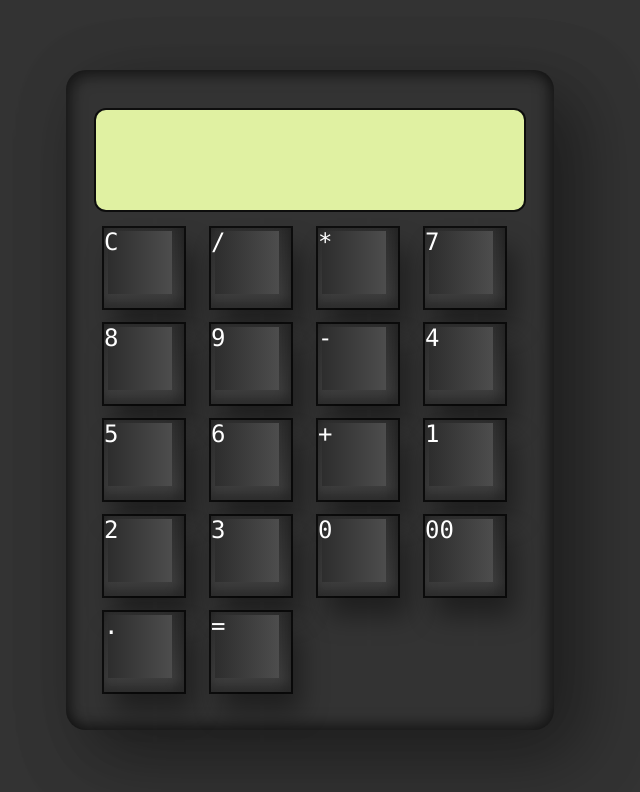
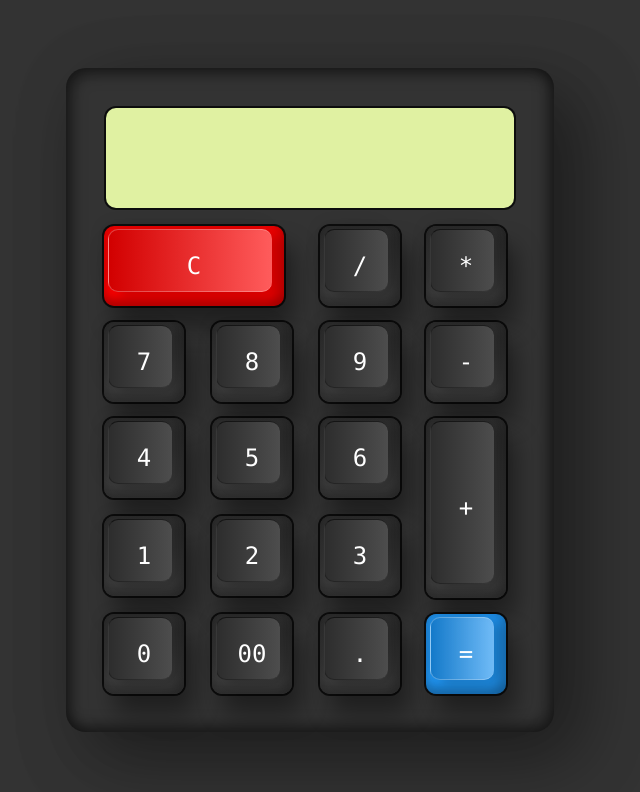
Before and after one commit to Svork7/JS-calculator, a plain HTML site: page index.html in a window 1280 px wide. Shown: the whole page, without its empty margins (330-970 px from the left). Drawn offline with Linux system fonts and the light colour scheme.

Commit message:
finished

```diff
--- a/index.html
+++ b/index.html
@@ -4,6 +4,23 @@
     <meta charset="UTF-8" />
     <meta http-equiv="X-UA-Compatible" content="IE=edge" />
     <meta name="viewport" content="width=device-width, initial-scale=1.0" />
+    <link
+      rel="apple-touch-icon"
+      sizes="180x180"
+      href="assets/png/apple-touch-icon.png"
+    />
+    <link
+      rel="icon"
+      type="image/png"
+      sizes="32x32"
+      href="assets/png/favicon-32x32.png"
+    />
+    <link
+      rel="icon"
+      type="image/png"
+      sizes="16x16"
+      href="assets/png/favicon-16x16.png"
+    />
     <title>Calculator</title>
     <link rel="stylesheet" href="style.css" />
   </head>
@@ -11,7 +28,7 @@
     <div class="container">
       <form action="" class="calculator" name="calc">
         <input class="value" type="text" readonly name="txt" />
-        <span class="num" onclick="calc.txt.value+=''"><i>C</i></span>
+        <span class="num reset" onclick="calc.txt.value=''"><i>C</i></span>
         <span class="num" onclick="calc.txt.value+='/'"><i>/</i></span>
         <span class="num" onclick="calc.txt.value+='*'"><i>*</i></span>
         <span class="num" onclick="calc.txt.value+='7'"><i>7</i></span>
@@ -21,14 +38,16 @@
         <span class="num" onclick="calc.txt.value+='4'"><i>4</i></span>
         <span class="num" onclick="calc.txt.value+='5'"><i>5</i></span>
         <span class="num" onclick="calc.txt.value+='6'"><i>6</i></span>
-        <span class="num" onclick="calc.txt.value+='+'"><i>+</i></span>
+        <span class="num plusBtn" onclick="calc.txt.value+='+'"><i>+</i></span>
         <span class="num" onclick="calc.txt.value+='1'"><i>1</i></span>
         <span class="num" onclick="calc.txt.value+='2'"><i>2</i></span>
         <span class="num" onclick="calc.txt.value+='3'"><i>3</i></span>
         <span class="num" onclick="calc.txt.value+='0'"><i>0</i></span>
         <span class="num" onclick="calc.txt.value+='00'"><i>00</i></span>
         <span class="num" onclick="calc.txt.value+='.'"><i>.</i></span>
-        <span class="num" onclick="document.calc.txt.value=eval(calc.txt.value)"
+        <span
+          class="num equalBtn"
+          onclick="document.calc.txt.value=eval(calc.txt.value)"
           ><i>=</i></span
         >
       </form>
--- a/src/style.scss
+++ b/src/style.scss
@@ -37,7 +37,8 @@ span {
     position: relative;
     grid-column: span 4;
     height: 100px;
-    width: 100%;
+    width: calc(100% - 20px);
+    left: 10px;
     border: none;
     outline: none;
     background: rgb(224, 241, 162);
@@ -48,12 +49,14 @@ span {
     padding: 10px;
     font-size: 2rem;
   }
+
   span {
     position: relative;
     display: grid;
     width: 80px;
     height: 80px;
     margin: 8px;
+    place-items: center;
     color: #fff;
     background: linear-gradient(180deg, #2f2f2f, #3f3f3f);
     box-shadow: inset -8px 0 8px rgba(0, 0, 0, 0.15),
@@ -63,20 +66,58 @@ span {
     cursor: pointer;
     font-size: 20px;
     font-weight: normal;
+    border-radius: 10px;
     &::before {
       content: '';
       position: absolute;
+      background: linear-gradient(90deg, #2d2d2d, #4d4d4d);
       top: 3px;
       left: 4px;
       bottom: 14px;
       right: 12px;
-      background: linear-gradient(90deg, #2d2d2d, #4d4d4d);
+      border-radius: 10px;
+      box-shadow: -5px -5px 15px rgba(0, 0, 0, 0.1),
+        10px 5px 10px rgba(0, 0, 0, 0.15);
+      border-left: 1px solid #0004;
+      border-bottom: 1px solid #0004;
+      border-top: 1px solid #0009;
     }
+
     i {
       position: relative;
       font-style: normal;
       font-size: 1.5rem;
       text-transform: uppercase;
     }
+
+    &:active {
+      filter: brightness(1.5);
+    }
+  }
+  .reset {
+    grid-column: span 2;
+    width: 180px;
+    background: #f00;
+
+    &::before {
+      background: linear-gradient(90deg, #d20000, #ffffff5c);
+      border-top: 1px solid #fff4;
+      border-left: 1px solid #fff4;
+      border-bottom: 1px solid #fff4;
+    }
+  }
+  .plusBtn {
+    grid-row: span 2;
+    height: 180px;
+  }
+
+  .equalBtn {
+    background: #2196f3;
+    &::before {
+      background: linear-gradient(90deg, #1479c9, #ffffff5c);
+      border-top: 1px solid #fff4;
+      border-left: 1px solid #fff4;
+      border-bottom: 1px solid #fff4;
+    }
   }
 }
```
Also changed, not shown: src/png/android-chrome-192x192.png (added), src/png/android-chrome-512x512.png (added), src/png/apple-touch-icon.png (added), src/png/favicon-16x16.png (added), src/png/favicon-32x32.png (added), src/png/favicon.ico (added), style.css.
